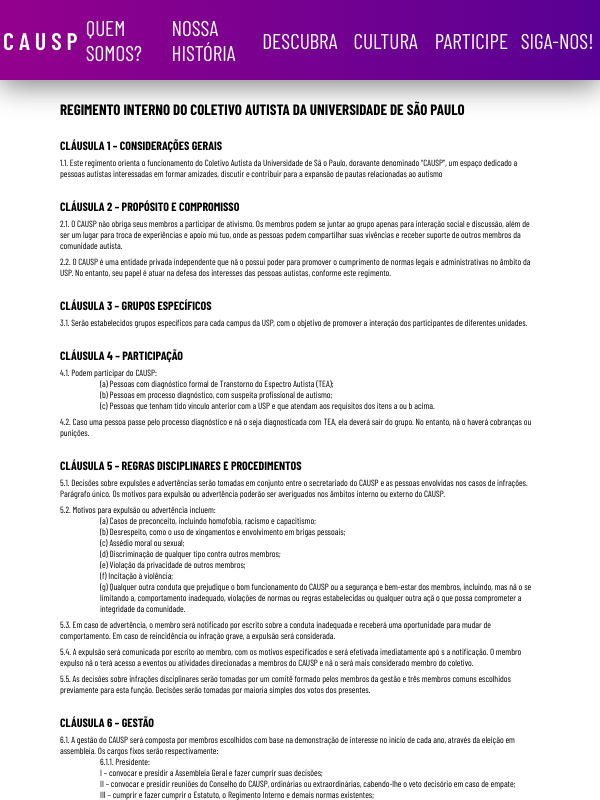
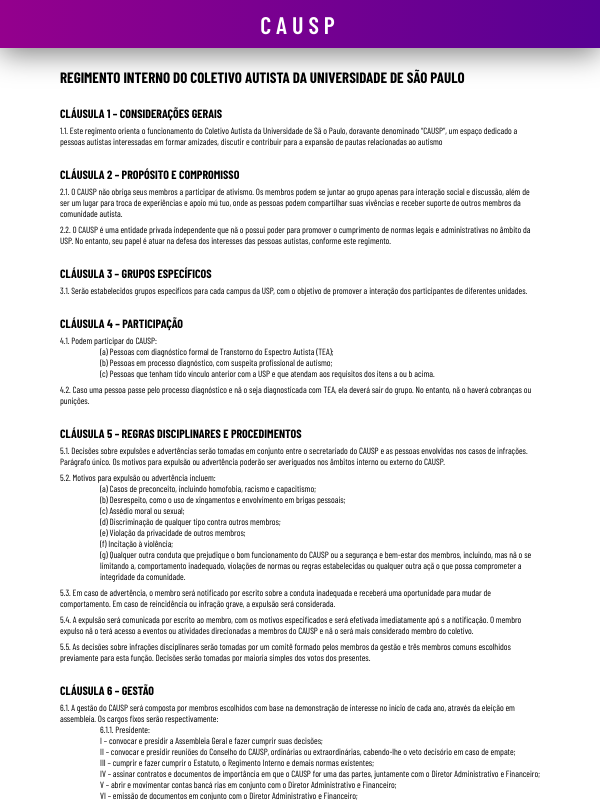
Before and after one commit to henriqueedu2001/causp-website-frontend, a React (Vite) app: page /regimento in a window 600 px wide. Shown: the top 800 px of the page. Built offline with nearby package versions, Linux system fonts and the light colour scheme.

Commit message:
feat: add responsiveness to navbar

```diff
--- a/src/components/Navbar/Navbar.css
+++ b/src/components/Navbar/Navbar.css
@@ -16,7 +16,7 @@
     letter-spacing: 5px;
     text-decoration: none;
     color: #FFFFFF;
-    font-size: 18pt;
+    font-size: 1.5rem;
 }
 
 .navbar .container {
@@ -24,9 +24,14 @@
     align-items: center;
     margin: 0;
     padding: 0;
-    background: linear-gradient(90deg, rgba(148,0,141,1) 0%, rgba(88,0,148,1) 100%);
+    background: linear-gradient(90deg, rgba(148, 0, 141, 1) 0%, rgba(88, 0, 148, 1) 100%);
     width: 100vw;
     height: 10vh;
+}
+
+@media (min-width: 600px) {
+    .navbar .causp-container {
+        width: calc(100vw/7);
     }
 
     .navbar ul {
@@ -48,7 +53,7 @@
     }
 
     .navbar li a {
-    font-size: 16pt;
+        font-size: 1.2rem;
         font-weight: 400;
         text-decoration: none;
         color: #FFFFFF;
@@ -58,3 +63,17 @@
         font-weight: 600;
         color: #FFFFFF;
     }
+}
+
+@media (max-width: 600px) {
+    .navbar .container {
+        height: 6vh;
+    }
+
+    .navbar .causp-container {
+        width: 100vw;
+    }
+    .navbar ul {
+        display: none;
+    }
+}
```
Lines whose indentation alone changed are shown as unchanged.
